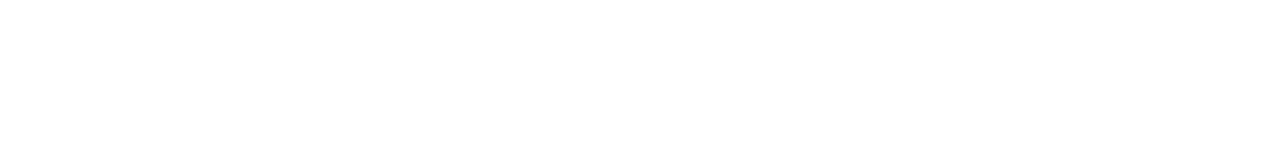
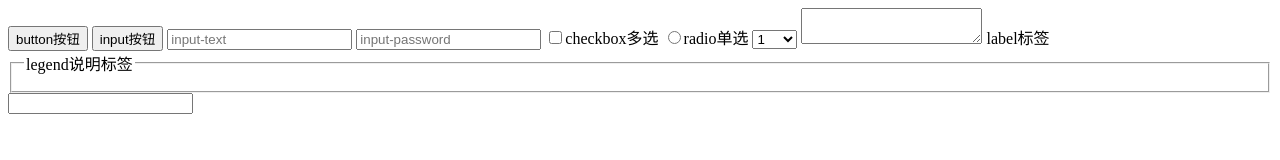
Before and after one commit to SunKwong/HTML-Notes, a plain HTML site: page 6、表单元素/index.html in a window 1280 px wide. Drawn offline with Linux system fonts and the light colour scheme.

Commit message:
添加内容

```diff
--- a/6、表单元素/index.html
+++ b/6、表单元素/index.html
@@ -5,6 +5,36 @@
 	<title>表单元素</title>
 </head>
 <body>
+	<form>
+	    <!-- button -->
+	    <button>button按钮</button>
+	    <!-- input -->
+	    <input type="button" value="input按钮">
+	    <input type="text" placeholder="input-text">
+	    <input type="password" placeholder="input-password">
+	    <input type="checkbox">checkbox多选
+	    <input type="radio">radio单选
+	    <!-- 下拉列表 -->
+	    <select>
+	        <optgroup label="第一组">
+	            <option value="1">1</option>
+	        </optgroup>
+	    </select>
+	    <!-- textarea -->
+	    <textarea></textarea>
+	    <!-- label -->
+	    <label>label标签</label>
 
+	    <!-- 表单分组 -->
+	    <fieldset>
+	        <legend>legend说明标签</legend>
+	    </fieldset>
+	    <!-- datalist -->
+	    <input type="text" list="lists">
+	        <datalist id="lists"><!-- New -->
+	            <option value="1">
+	        </datalist>
+	    <!-- output --><!-- New -->
+	</form>
 </body>
 </html>
```
Also changed, not shown: meta相关/index.html (+1 -1 lines).
